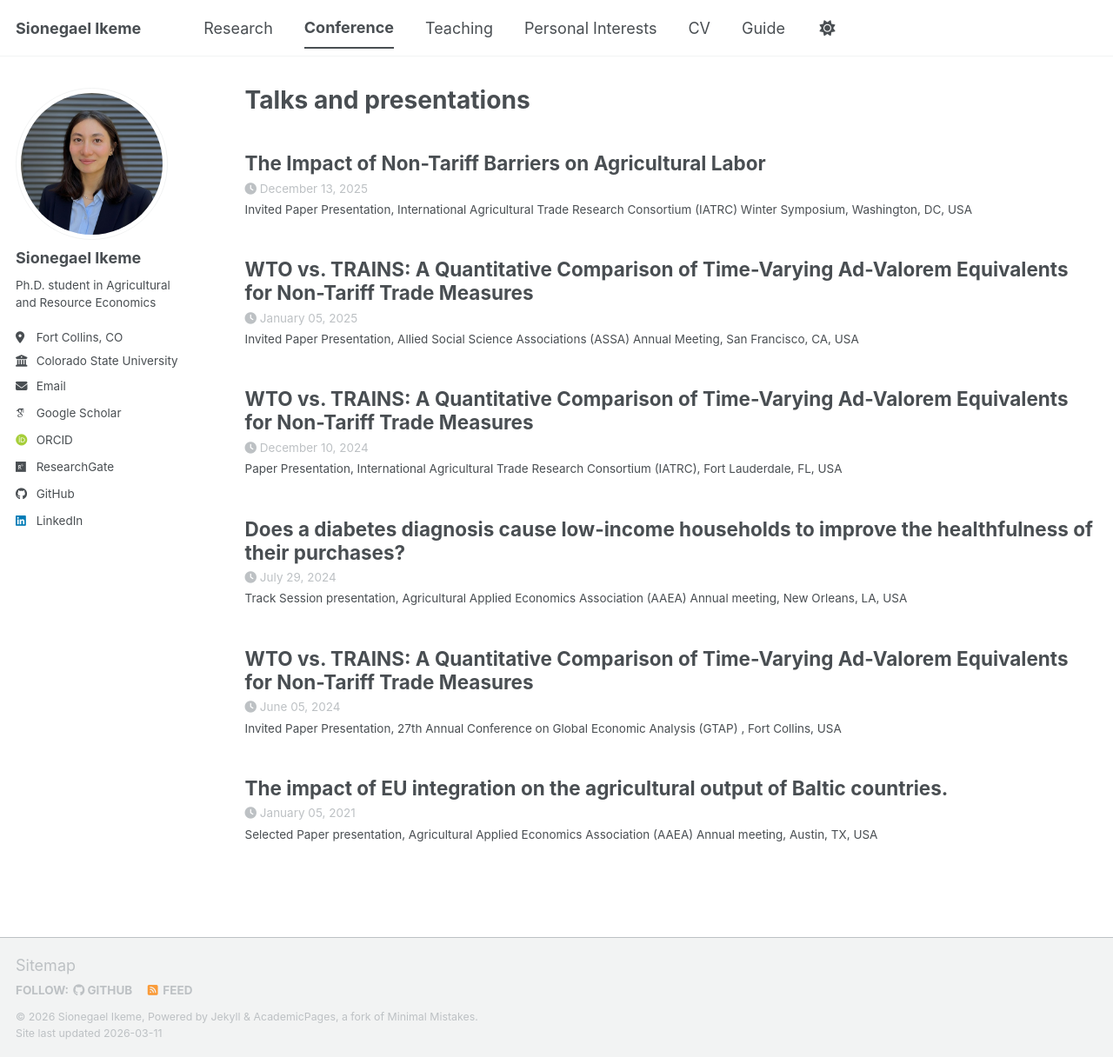
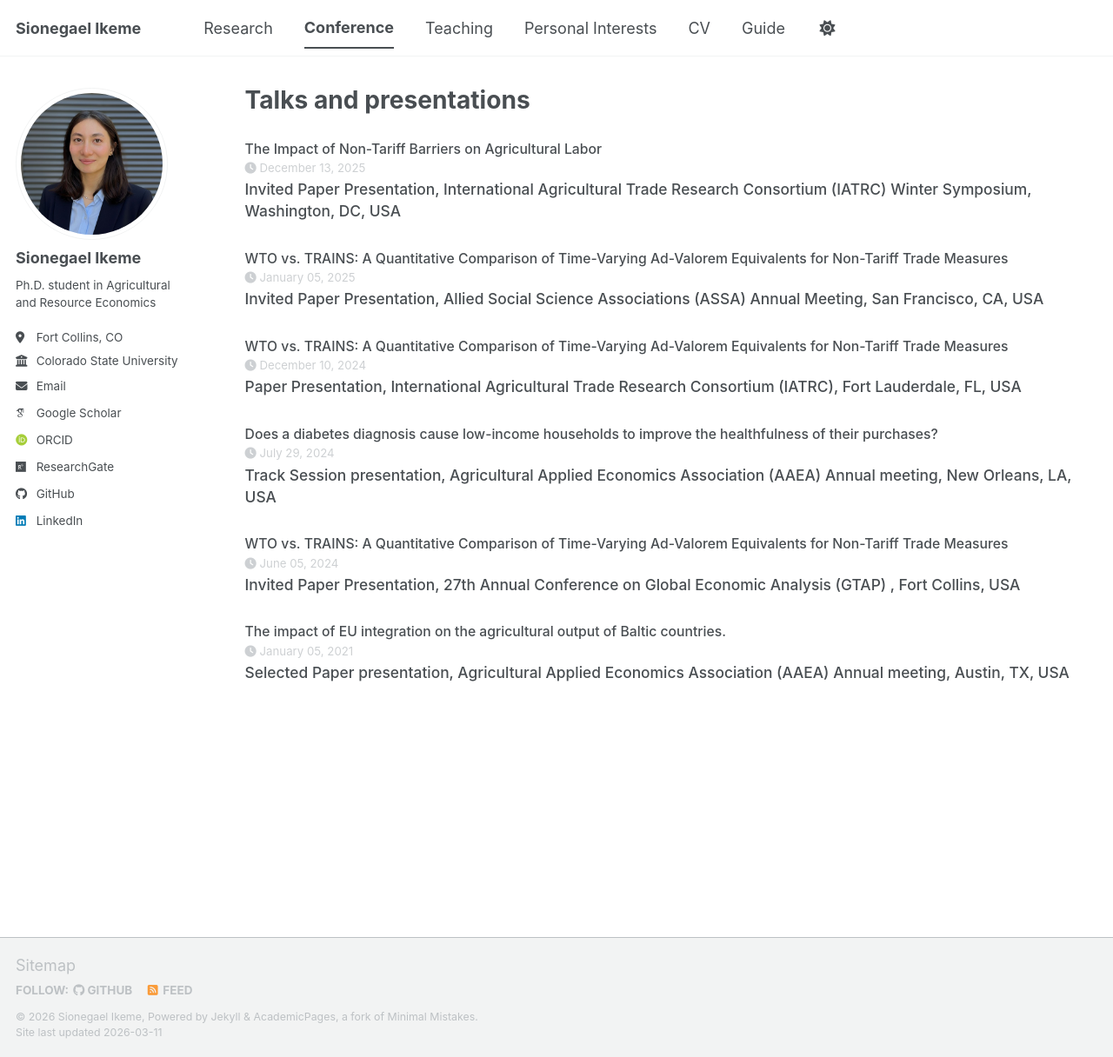
Before and after one commit to sikeme10/sikeme10.github.io, a Jekyll site: the page built from _pages/talks.html, in a window 1280 px wide and 1216 px high. Shown: the whole window at 87% size. Built offline with Jekyll 4.4.1, drawn with Linux system fonts in a browser that asks for light colours; some web fonts are replaced; a script bundle is joined from its source files by our own code; library files that are not in the unit come from our copies.

Commit message:
Update main.scss

```diff
--- a/assets/css/main.scss
+++ b/assets/css/main.scss
@@ -41,3 +41,34 @@
     "vendor/font-awesome/solid",
     "vendor/font-awesome/brands"
 ;
+
+/* ===== Custom styling: Talks page =====
+   This applies only if your talks page has <div class="talks-page"> ... </div>
+*/
+
+/* Overall page font smaller */
+.talks-page {
+  font-size: 0.92em;
+  line-height: 1.45;
+}
+
+/* Paper titles smaller */
+.talks-page .archive__item-title {
+  font-size: 0.95em;
+  font-weight: 500;
+  line-height: 1.35;
+  margin-bottom: 2px;
+}
+
+/* Date slightly smaller/lighter */
+.talks-page .page__meta {
+  font-size: 0.8em;
+  opacity: 0.75;
+  margin-bottom: 2px;
+}
+
+/* Conference / invited paper line bigger */
+.talks-page .archive__item-excerpt {
+  font-size: 1.05em;
+  font-weight: 500;
+}
```
